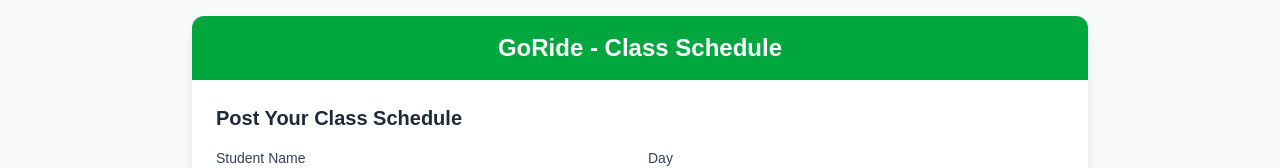
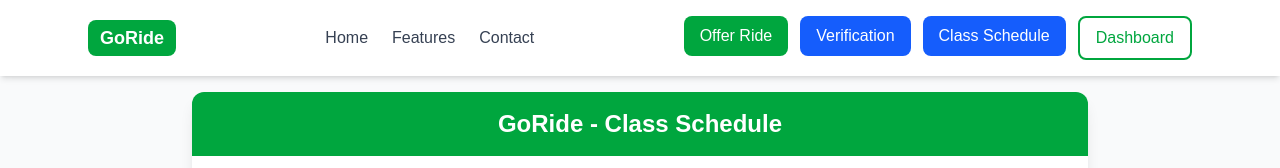
Before and after one commit to Emtiaz-Halim-Mazumder/Project-GoRide, a Next.js app: page /ClassSchedule in a window 1280 px wide. Shown: the top 168 px of the page. Built offline with nearby package versions, Linux system fonts and the light colour scheme; no server answers; the database is empty.

Commit message:
header added

```diff
--- a/src/app/ClassSchedule/page.js
+++ b/src/app/ClassSchedule/page.js
@@ -2,6 +2,7 @@
 
 import React, { useState, useEffect } from 'react';
 import Link from 'next/link';
+import Header from '@/components/Header';
 
 export default function ClassSchedulePage() {
   const [formData, setFormData] = useState({
@@ -104,7 +105,9 @@
   };
 
   return (
-    <div className="min-h-screen bg-gray-50 flex flex-col items-center p-4">
+    <div className="min-h-screen bg-gray-50 flex flex-col">
+      <Header />
+      <div className="flex flex-col items-center p-4">
       <div className="w-full max-w-4xl bg-white shadow-lg rounded-xl overflow-hidden">
         <div className="bg-green-600 text-white py-4 px-6">
           <h1 className="text-2xl font-bold text-center">GoRide - Class Schedule</h1>
@@ -300,6 +303,7 @@
           </div>
         </div>
       </div>
+      </div>
     </div>
   );
 }
--- a/src/app/OfferRide/page.js
+++ b/src/app/OfferRide/page.js
@@ -2,7 +2,7 @@
 
 import React, { useState } from 'react';
 import Header from '@/components/Header';
-
+import Link from 'next/link';
 export default function GoRidePage() {
   const [formData, setFormData] = useState({
     origin: '',
--- a/src/app/verification/page.js
+++ b/src/app/verification/page.js
@@ -1,6 +1,7 @@
 "use client";
 import { useState, useEffect } from "react";
 import Link from "next/link";
+import Header from "@/components/Header";
 
 export default function Verify() {
   const [name, setName] = useState("");
@@ -45,7 +46,9 @@
   };
 
   return (
-    <div className="min-h-screen bg-gradient-to-b from-green-50 to-white flex items-center justify-center px-6">
+    <div className="min-h-screen bg-gradient-to-b from-green-50 to-white flex flex-col">
+      <Header />
+      <div className="flex items-center justify-center px-6 flex-1">
 
       <div className="bg-white shadow-lg rounded-xl p-8 w-full max-w-md border">
 
@@ -139,6 +142,7 @@
         )}
       </div>
 
+      </div>
     </div>
   );
 }
```
